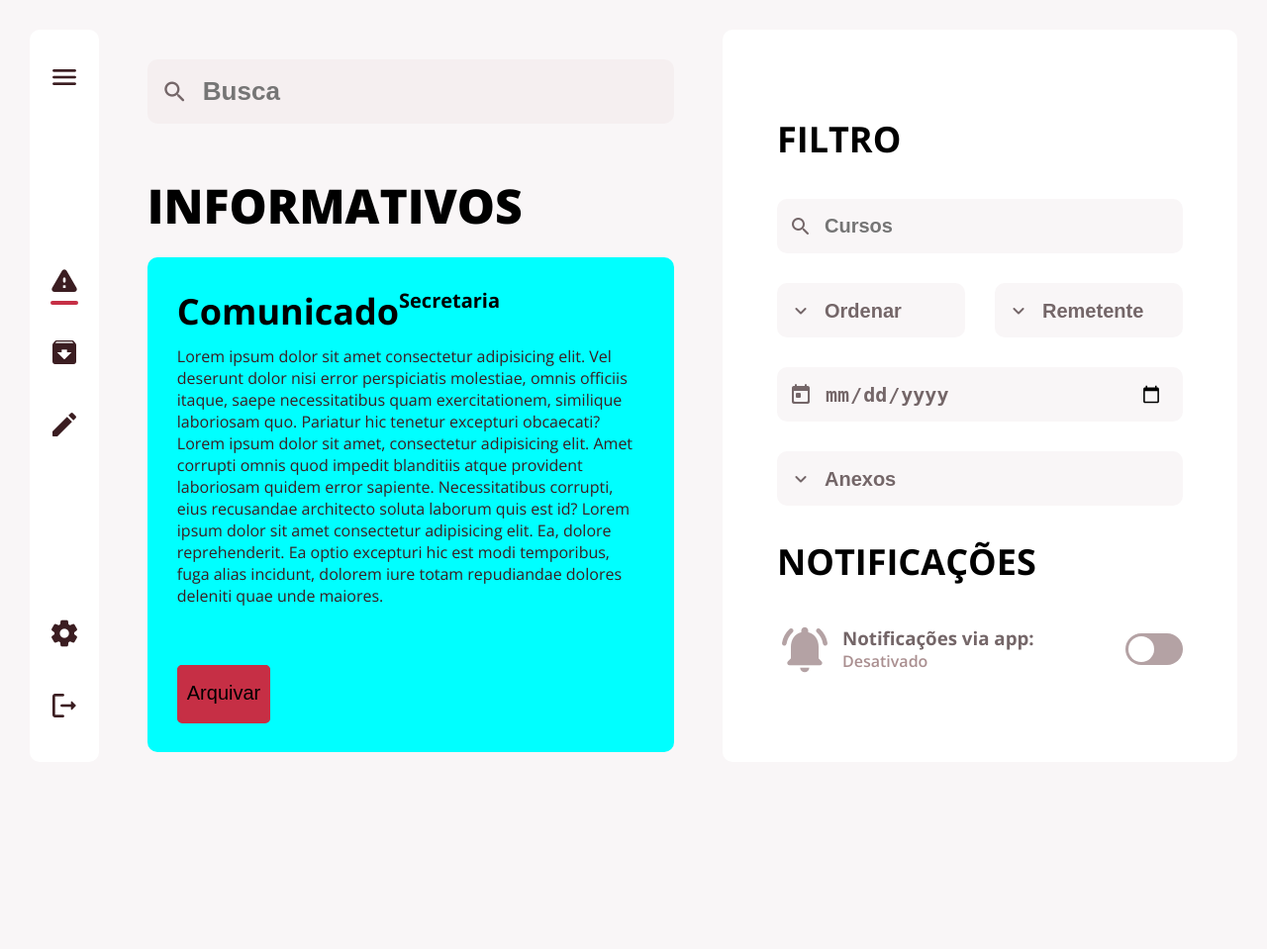
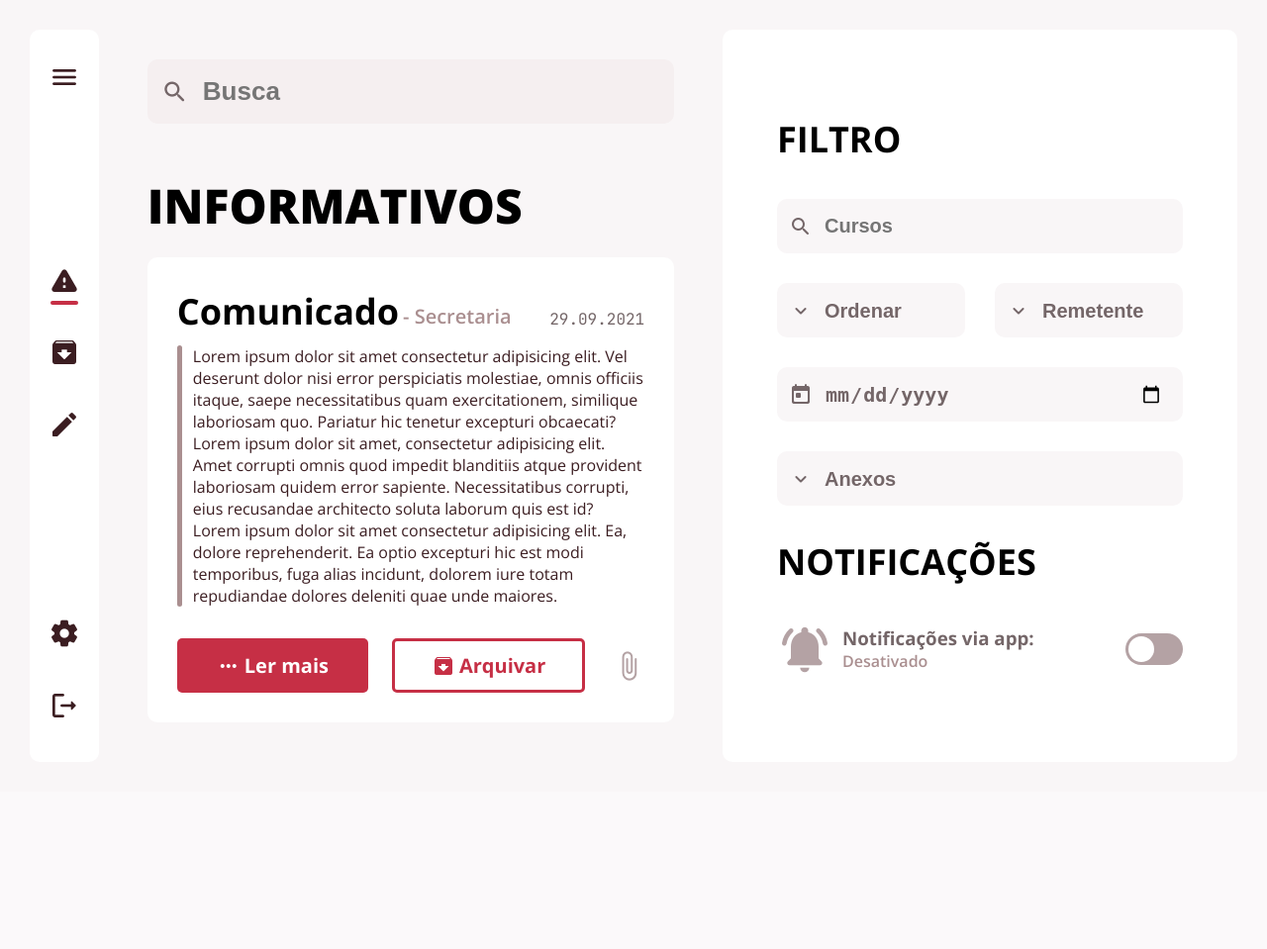
Before and after one commit to Monkey-Type/API-DSM, a Flask app: page / in a window 1280 px wide. Shown: the top 959 px of the page at 99% size. After the commit the page ends 725 px from the top, so only its background shows below. Run offline with Flask 2, Linux system fonts and the light colour scheme.

Commit message:
card-template pronto

```diff
--- a/src/static/style/base.css
+++ b/src/static/style/base.css
@@ -13,6 +13,7 @@
   --headline-text-color:#000;
   --primary-text-color:#3b1d21;
   --secondary-text-color:#746668;
+  --btn-text-color:#fff;
   --faded-text-color:#aa8f90;
   --faded-icon-color:#b4a2a4;
   --primary-accent-color:#c62f45;
@@ -134,7 +135,6 @@
 .input-wrapper :is(input, select):focus{
   outline: 2px solid var(--primary-text-color);
   background-color: transparent;
-  color:var(--primary-text-color);
 }
 
 :is(input,select):focus + span{
@@ -167,6 +167,47 @@
   margin: auto 0;
   color: var(--secondary-text-color)
 }
+
+/* Botão principal */
+
+.btn{
+  font-family: 'Open Sans', sans-serif;
+  font-size: var(--h3-font-size);
+  font-weight: var(--bold);
+  padding: .7em 2em .7em 2em;
+  display: flex;
+  align-items: center;
+  gap: .2em;
+  border-radius: var(--button-border-radius);
+  cursor:pointer
+}
+.btn p{
+  float: left;
+}
+
+.btn span{
+  float: left;
+  font-size: var(--small-icon)
+}
+
+
+/* btn-full */
+
+.btn-full{
+  background-color: var(--primary-accent-color);
+  color:var(--btn-text-color);
+}
+
+.btn-empty{
+  background-color: transparent;
+  color:var(--primary-accent-color);
+  outline: 3px solid var(--primary-accent-color);
+  outline-offset: -3px;
+}
+
+
+
+
 
 /* outros */
 
@@ -308,13 +349,24 @@
   flex:auto;
 }
 
+
+/* Meio da página */
+
+
 .middle-box{
   display: flex;
   flex-direction: column;
   padding: 30px 4%;
   flex: 1 1 0;
+  align-items: center;
 }
 
+.middle-box-wrapper{
+  max-width: 675px;
+}
+
+
+/* Serch box */
 .search-box{
   height: 65px;
 }
@@ -333,10 +385,11 @@
   background-color: var(--card-bg-color);
 }
 
+
+/* Conteudo principal (Cards) */
 main{
   display: flex;
   flex-direction: column;
-  height: 2000px;
   margin-top: 50px;
 }
 
@@ -345,30 +398,43 @@
   font-weight: var(--extra-bold);
 }
 
+/* Cards */
+
 .card-box{
   margin-top: 20px;
   width: 100%;
-  height: 500px;
-  background-color: aqua;
+  height: auto;
+  background-color: var(--card-bg-color);
   padding: 30px;
-  display: flex;
-  flex-direction: column;
   border-radius: var(--main-border-radius);
 }
 
 .text-title-area{
   flex-direction: row;
   display: flex;
+  align-items: flex-end;
+  justify-content: space-between;
 }
+
 
 .title-text{
   font-size: var(--h2-font-size);
   font-weight: var(--bold);
 }
 
-.sender-card{
+.sender-name{
+  line-height: 1.9em;
+  margin-left: .2em;
   font-size: var(--h3-font-size);
-  font-weight: var(--bold);
+  font-weight: var(--semi-bold);
+  flex: auto;
+  color: var(--faded-text-color);
+}
+.send-date{
+  font-weight: var(--regular);
+  line-height: 2em;
+  color: var(--secondary-text-color);
+  font-family: 'JetBrains Mono', monospace;
 }
 
 .text-area{
@@ -376,33 +442,33 @@
   color: var(--primary-text-color);
 }
 
-.read-more-button{
-  top: 100%;
-  width: 20%;
-  height: 14%;
-  border-style: solid;
-  position: sticky;
-  cursor: pointer;
-  border-color: var(--primary-accent-color);
-  background-color: var(--primary-accent-color);
-  border-radius: var(--button-border-radius);
-  font-size: var(--h3-font-size);
+.text-area p{
+  position: relative;
+  padding-left: 1em;
 }
 
-.read-more-button .to-file-button p{
-
+.text-area p::before{
+  content: '';
+  height: 100%;
+  width: .3em;
+  background-color: var(--faded-text-color);
+  display: inline-block;
+  left:0;
+  position: absolute;
+  border-radius: 3em;
 }
 
-.to-file-button{
-  top: 100%;
-  right: 5%;
-  width: 20%;
-  height: 14%;
-  border-style: solid;
-  position: sticky;
-  cursor: pointer;
-  border-color: var(--primary-accent-color);
-  background-color: var(--primary-accent-color);
-  border-radius: var(--button-border-radius);
-  font-size: var(--h3-font-size);
+.bottom-buttons{
+  display: flex;
+  gap:1.5em;
+  margin-top: 2em;
+  align-items: center;
+  justify-content: space-between;
 }
+
+.bottom-buttons .card-icon{
+  font-size: var(--medium-icon);
+  flex: auto;
+  text-align: end;
+  color: var(--faded-icon-color);
+}
--- a/src/templates/base.html
+++ b/src/templates/base.html
@@ -10,6 +10,7 @@
   <link
     href="https://fonts.googleapis.com/css2?family=Open+Sans:ital,wght@0,400;0,600;0,700;0,800;1,400;1,600&display=swap"
     rel="stylesheet">
+  <link href="https://fonts.googleapis.com/css2?family=JetBrains+Mono&display=swap" rel="stylesheet">
   <title>Document</title>
 </head>
 
@@ -50,26 +51,51 @@
       </nav>
 
       <div class="middle-box">
+        <div class="middle-box-wrapper">
+          {% block search %}
           <div class="input-wrapper search-box">
             <input type="search" name="busca" placeholder="Busca">
             <span class="material-icons-round">search</span>
           </div>
-        <main>
+          {% endblock %}
+          <main class="base-main">
+            {% block main %}
             <div class="main-text">INFORMATIVOS</div>
             <div class="card-box">
               <div class="text-title-area">
-              <div class="title-text">Comunicado</div>
-              <div class="sender-card">Secretaria</div>
+                <h2 class="title-text">Comunicado</h2>
+                <h3 class="sender-name">- Secretaria</h3>
+                <p class="send-date">29.09.2021</p>
               </div>
-            <div class="text-area"><p>Lorem ipsum dolor sit amet consectetur adipisicing elit. Vel deserunt dolor nisi error perspiciatis molestiae, omnis officiis itaque, saepe necessitatibus quam exercitationem, similique laboriosam quo. Pariatur hic tenetur excepturi obcaecati? Lorem ipsum dolor sit amet, consectetur adipisicing elit. Amet corrupti omnis quod impedit blanditiis atque provident laboriosam quidem error sapiente. Necessitatibus corrupti, eius recusandae architecto soluta laborum quis est id? Lorem ipsum dolor sit amet consectetur adipisicing elit. Ea, dolore reprehenderit. Ea optio excepturi hic est modi temporibus, fuga alias incidunt, dolorem iure totam repudiandae dolores deleniti quae unde maiores.</p></div>
-            <button class="read-more-button">
+              <div class="text-area">
+                <p>Lorem ipsum dolor sit amet consectetur adipisicing elit. Vel deserunt dolor nisi error perspiciatis
+                  molestiae, omnis officiis itaque, saepe necessitatibus quam exercitationem, similique laboriosam quo.
+                  Pariatur hic tenetur excepturi obcaecati? Lorem ipsum dolor sit amet, consectetur adipisicing elit.
+                  Amet
+                  corrupti omnis quod impedit blanditiis atque provident laboriosam quidem error sapiente.
+                  Necessitatibus
+                  corrupti, eius recusandae architecto soluta laborum quis est id? Lorem ipsum dolor sit amet
+                  consectetur
+                  adipisicing elit. Ea, dolore reprehenderit. Ea optio excepturi hic est modi temporibus, fuga alias
+                  incidunt, dolorem iure totam repudiandae dolores deleniti quae unde maiores.</p>
+              </div>
+              <div class="bottom-buttons">
+                <button class="btn btn-full">
+                  <span class="material-icons-round">more_horiz</span>
                   <p>Ler mais</p>
                 </button>
-            <button class="to-file-button">
+                <button class="btn btn-empty">
+                  <span class="material-icons-round">archive</span>
                   <p>Arquivar</p>
                 </button>
+                <span class="material-icons-round card-icon">
+                  attach_file
+                </span>
               </div>
+            </div>
+            {% endblock %}
           </main>
+        </div>
       </div>
 
       <div class="right-menu">
--- /dev/null
+++ b/src/templates/home.html
@@ -0,0 +1,5 @@
+{% extends 'base.html' %}
+
+{% block main %}
+
+{% endblock %}
```
Lines whose indentation alone changed are shown as unchanged.
